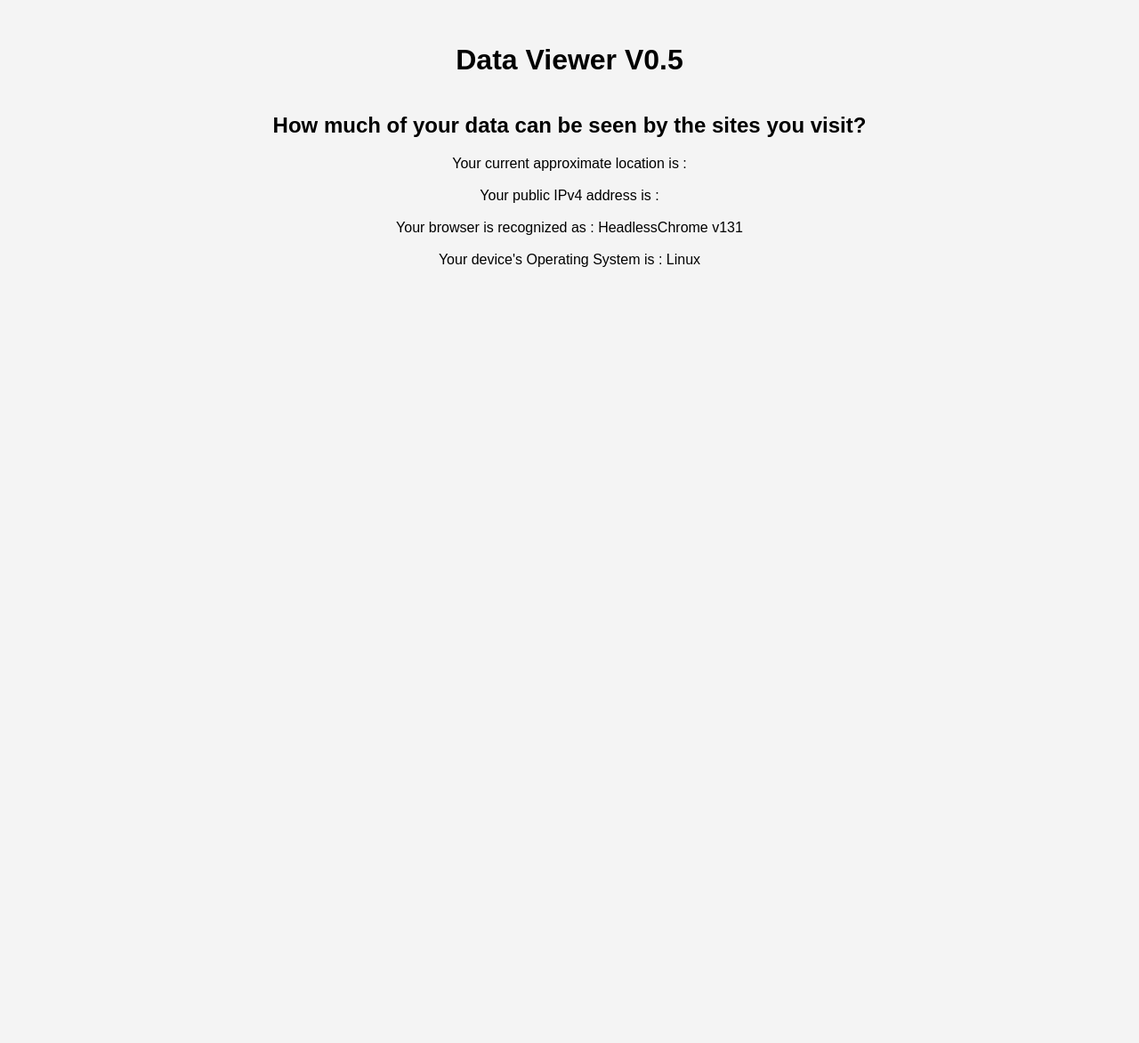
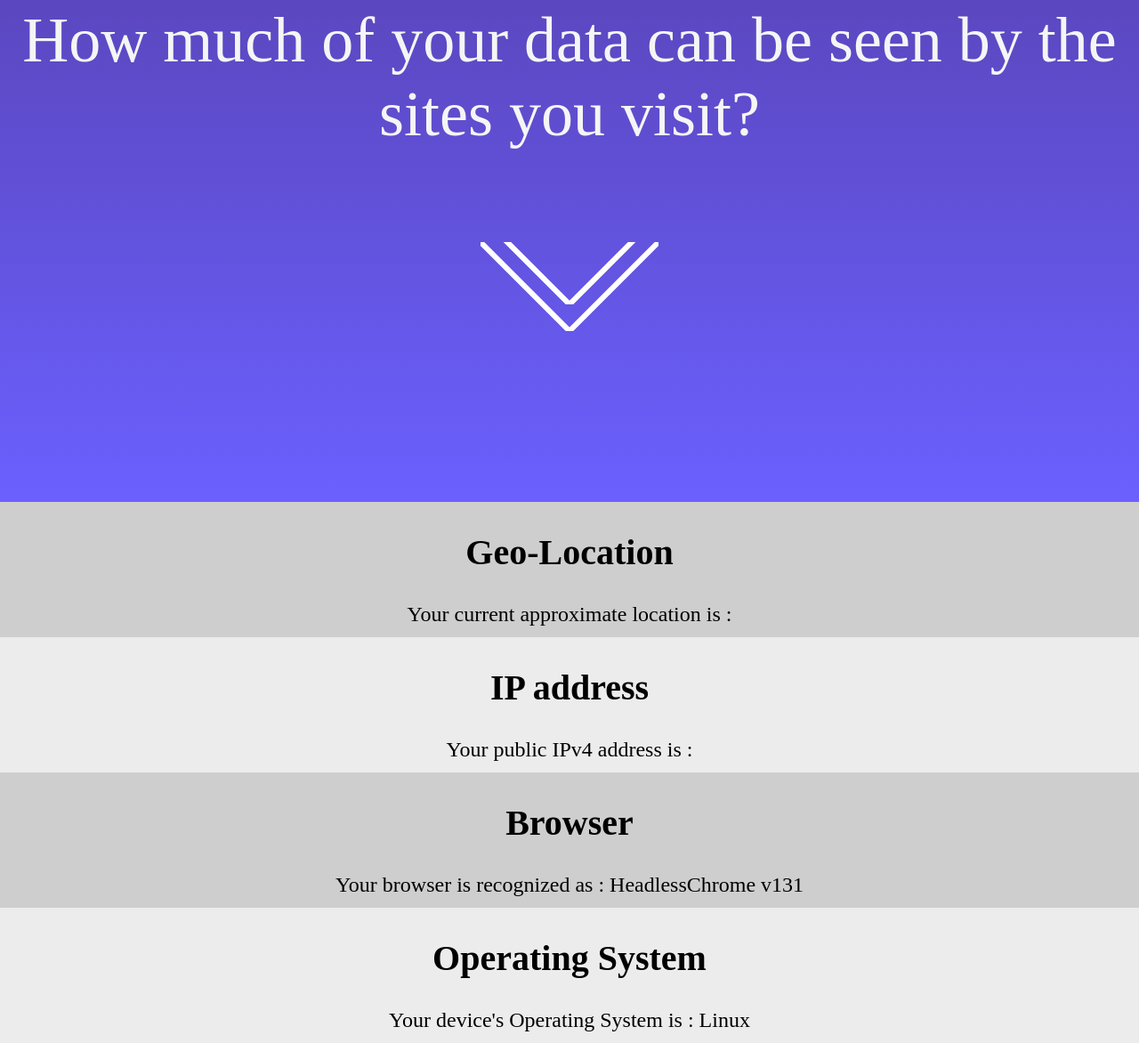
Before and after one commit to Eggle87/Data-Dolphin, a plain HTML site: page index.html in a window 1280 px wide. Shown: the part 236-1408 px from the top of the page at 89% size. Before the commit the page ends 800 px from the top, so only its background shows below. Drawn offline with Linux system fonts and the light colour scheme; no server answers.

Commit message:
Added Css styling

```diff
--- a/index.html
+++ b/index.html
@@ -2,19 +2,34 @@
 <html>
   <head>
     <link rel="stylesheet" type="text/css" href="style.css">
+    <title>Data Viewer V0.5</title>
   </head>
 <body>
 
-<h1>Data Viewer V0.5</h1>
-<h2>How much of your data can be seen by the sites you visit?</h2>
+<div class="header">
+  <h1>How much of your data can be seen by the sites you visit?</h1><br><br><br>
+  <img id="Arrow" src="arrow.png"></img>
+</div>
 
-<geoLocation id="geo">Your current approximate location is : </geoLocation><br>
+<div class="bar1">
+  <h2>Geo-Location</h2>
+  <h3 id="geo">Your current approximate location is : </h3><br>
+</div>
 
-<ipAddress id="ipAddress">Your public IPv4 address is : </ipAddress><br>
+<div class="bar2">
+  <h2>IP address</h2>
+  <h3 id="ipAddress">Your public IPv4 address is : </h3><br>
+</div>
 
-<userBrowser id="userBrowser">Your browser is recognized as : </userBrowser><br>
+<div class="bar1">
+  <h2>Browser</h2>
+  <h3 id="userBrowser">Your browser is recognized as : </h3><br>
+</div>
 
-<userOs id="userOS">Your device's Operating System is : </userOs>
+<div class="bar2">
+  <h2>Operating System</h2>
+  <h3 id="userOS">Your device's Operating System is : </h3>
+</div>
 
 <script src="userinfo.js"></script>
 </body>
--- a/style.css
+++ b/style.css
@@ -1,11 +1,53 @@
 body {
-    font-family: Arial, sans-serif;
-    background-color: #f4f4f4;
+    font-family: 'Times New Roman', Times, serif;
+    background-color: white;
     margin: 0;
     padding: 0;
     display: flex;
     flex-direction: column;
     align-items: center;
     justify-content: center;
-    min-height: 100vh;
-  }
+}
+
+h2{
+  font-size:5vh;
+}
+
+h3{
+  font-weight: normal;
+  font-size: 3vh;
+}
+
+.header {
+  text-align: center;
+  background-image: linear-gradient(to bottom, #543da5, #6b60ff);
+  min-height: 100vh;
+  min-width: 100vw;
+  display: flex;
+  flex-direction: column;
+  align-items: center;
+  justify-content: center;
+}
+
+.header h1{
+  font-size: 9vh;
+  color: whitesmoke;
+  font-weight: normal;
+}
+
+
+.bar1{
+  text-align: center;
+  background-color: rgb(207, 206, 206);
+  max-height: 15vh;
+  min-width: 100vw;
+  padding-bottom:4vh;
+}
+
+.bar2{
+  text-align: center;
+  background-color: rgb(236, 236, 236);
+  max-height: 15vh;;
+  min-width: 100vw;
+  padding-bottom:4vh;
+}
```
Also changed, not shown: arrow.png (added).
